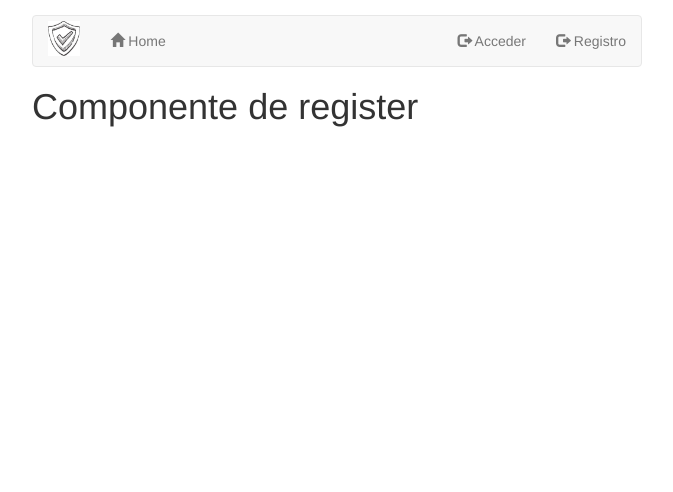
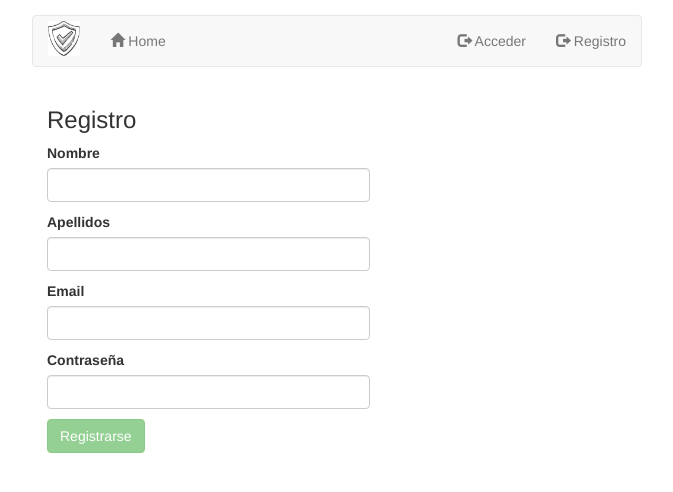
Before and after one commit to mayuelcuarto/angular_SymfonyAPI, an Angular app: page /register in a window 1280 px wide. Shown: the top 492 px of the page, without its empty margins (303-976 px from the left). Built offline with nearby package versions, Linux system fonts and the light colour scheme.

Commit message:
Proceso para crear el registro de usuario

```diff
--- a/src/app/components/register.component.ts
+++ b/src/app/components/register.component.ts
@@ -1,21 +1,45 @@
 import { Component, OnInit } from '@angular/core';
 import { Router, ActivatedRoute, Params } from '@angular/router';
+import { User } from '../models/user';
+import { UserService } from '../services/user.service';
 
 @Component({
 	selector: 'register',
-	templateUrl: '../views/register.html'
+	templateUrl: '../views/register.html',
+	providers: [UserService]
 })
 export class RegisterComponent implements OnInit{
 	public title: string ;
+	public user: User;
+	public status;
 
 	constructor(
-		//private _route: ActivatedRoute,
-		//private _router: Router
-		){
-		this.title = 'Componente de register';
+		private _route: ActivatedRoute,
+		private _router: Router,
+		private _userService: UserService
+	){
+		this.title = 'Registro';
+		this.user = new User(1, "user", "", "", "", "");
 	}
 
 	ngOnInit(){
 		console.log('El componente register.component ha sido cargado!!');
 	}
+
+	onSubmit(){
+		console.log(this.user);
+		this._userService.register(this.user).subscribe(
+			response => {
+				this.status = response.status;
+				if(response.status != 'Success'){
+					this.status = 'Error';
+				}else{
+					this.user = new User(1, "user", "", "", "", "");
+				}
+			},
+			error => {
+				console.log(<any>error)
+			}
+			);
+	}
 }
--- /dev/null
+++ b/src/app/models/user.ts
@@ -0,0 +1,10 @@
+export class User{
+	constructor(
+		public id: number,
+		public role: string,
+		public name: string,
+		public surname: string,
+		public email: string,
+		public password: string
+		){}
+}
--- a/src/app/services/user.service.ts
+++ b/src/app/services/user.service.ts
@@ -46,4 +46,13 @@ export class UserService{
 		}
 		return token;
 	}
+
+	register(user_to_register){
+		let json = JSON.stringify(user_to_register);
+		let params = "json=" + json;
+		let headers = new Headers({'Content-Type':'application/x-www-form-urlencoded'});
+
+		return this._http.post(this.url + '/user/new', params, {headers: headers})
+		.map(res => res.json());
+	}
 }
--- a/src/app/views/register.html
+++ b/src/app/views/register.html
@@ -1 +1,35 @@
-<h1>{{title}}</h1>
+<div class="col-md-12">
+	<h3>{{title}}</h3>
+
+	<div class="alert alert-success" *ngIf="status == 'Success'">
+		Te has registrado correctamente, loguéate desde <a [routerLink]="['login']">aquí</a>.
+	</div>
+
+	<div class="alert alert-danger" *ngIf="status == 'Error'">
+		¡No te has registrado correctamente!
+	</div>
+
+	<form #registerForm="ngForm" (ngSubmit)="onSubmit();registerForm.reset();" class="col-md-7" style="padding-left: 0px;">
+		<p>
+			<label>Nombre</label>
+			<input type="text" class="form-control" name="name" #name="ngModel" [(ngModel)]="user.name" required />
+			<span *ngIf="!name.valid && name.touched">El nombre no es válido</span>
+		</p>
+		<p>
+			<label>Apellidos</label>
+			<input type="text" class="form-control" name="surname" #surname="ngModel" [(ngModel)]="user.surname" required />
+			<span *ngIf="!surname.valid && surname.touched">Los apellidos no son válidos</span>
+		</p>
+		<p>
+			<label>Email</label>
+			<input type="email" class="form-control" name="email" #email="ngModel" [(ngModel)]="user.email" required />
+			<span *ngIf="!email.valid && email.touched">El email no es válido</span>
+		</p>
+		<p>
+			<label>Contraseña</label>
+			<input type="password" class="form-control" name="password" #password="ngModel" [(ngModel)]="user.password" required />
+			<span *ngIf="!password.valid && password.touched">La contraseña no es válida</span>
+		</p>
+			<input type="submit" value="Registrarse" class="btn btn-success" [disabled]="!registerForm.valid" />
+	</form>
+</div>
--- a/src/assets/css/styles.css
+++ b/src/assets/css/styles.css
@@ -6,3 +6,7 @@
 #header{
 	margin-top: 15px;
 }
+
+.no-padding{
+	padding-left: 0px;
+}
```
